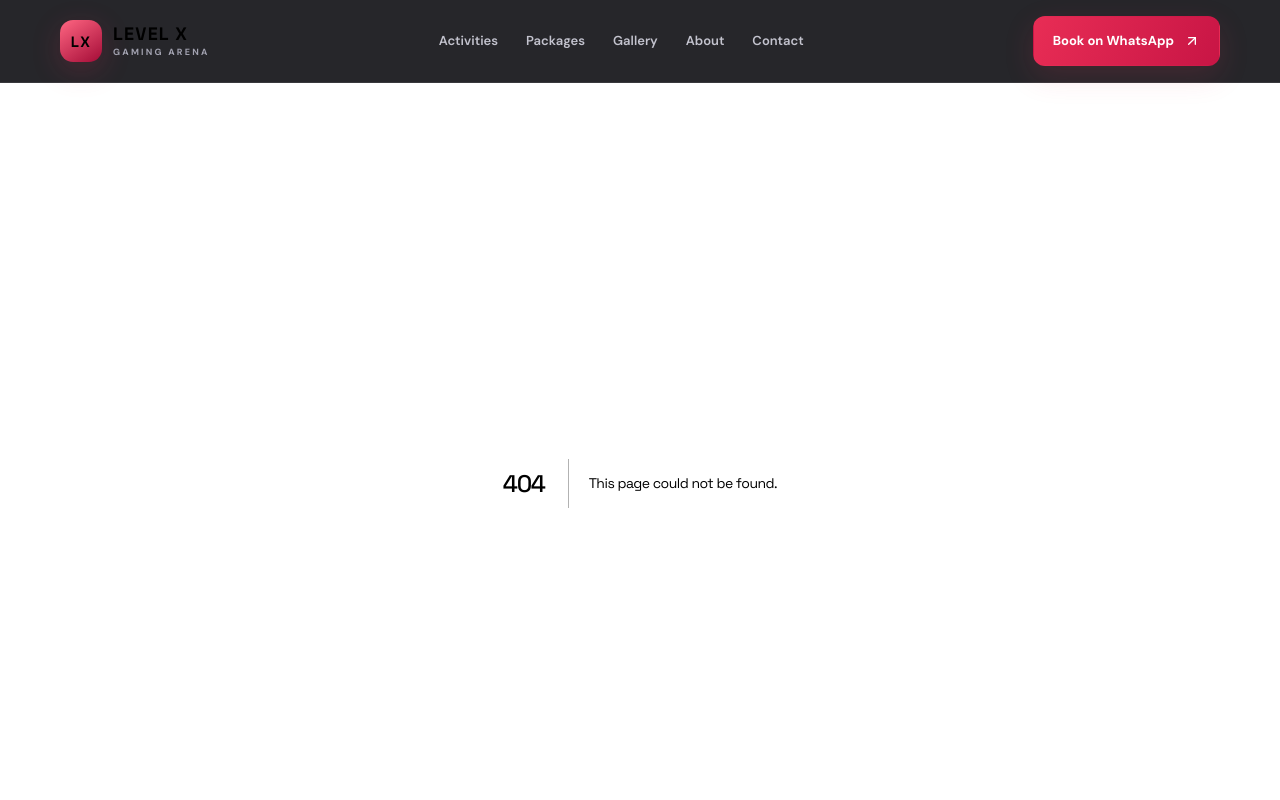
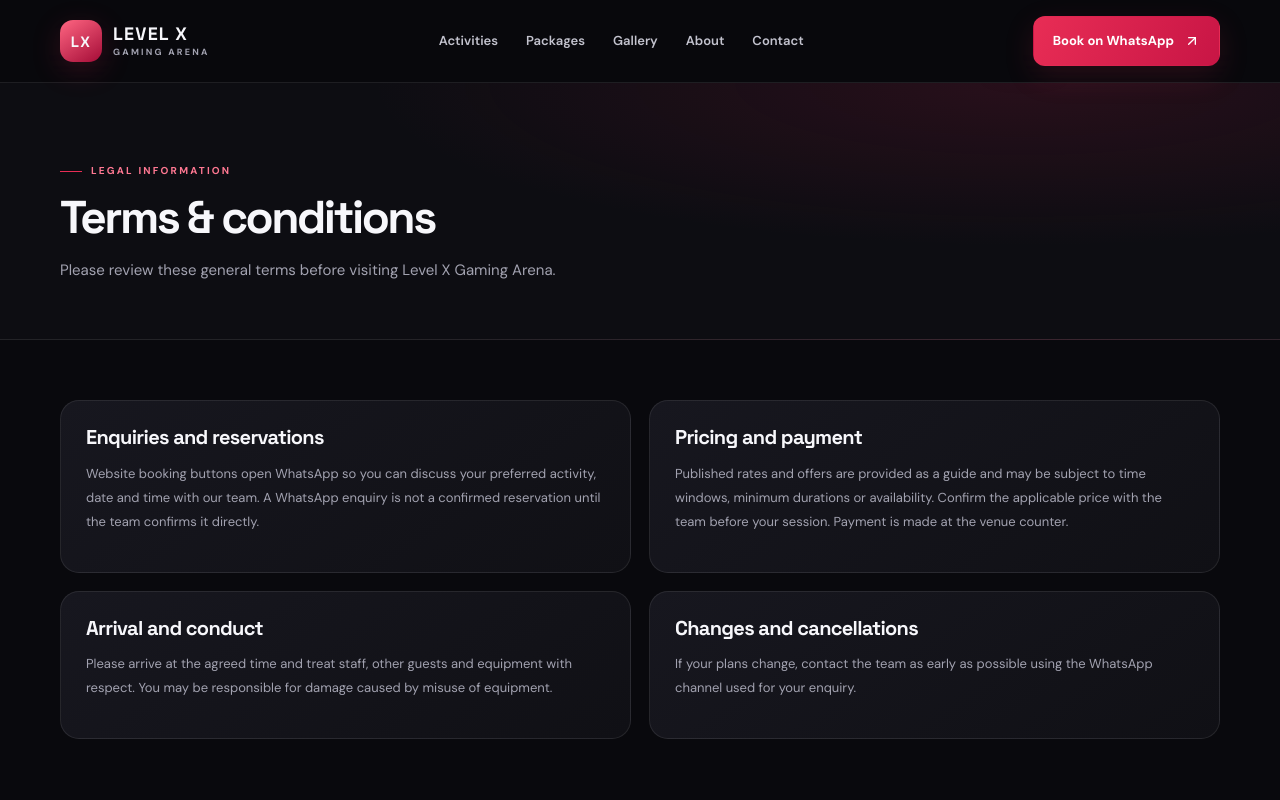
Before and after one commit to syedhussainabbaszaidi/levelxgamingarena, a Next.js app: page /terms-and-conditions in a window 1280 px wide. Before the commit this address had no page. Shown: the top 800 px of the page. Built offline with nearby package versions, Linux system fonts and the light colour scheme.

Commit message:
Add static package and information pages

```diff
--- /dev/null
+++ b/app/terms-and-conditions/page.tsx
@@ -0,0 +1,3 @@
+import type {Metadata} from "next";import {PageIntro} from "../components";
+export const metadata:Metadata={title:"Terms & conditions"};
+export default function Terms(){return <><section className="page-hero"><div className="container"><PageIntro eyebrow="Legal information" title="Terms & conditions" copy="Please review these general terms before visiting Level X Gaming Arena."/></div></section><section className="content-section"><div className="container content-grid"><article className="legal-card"><h2>Enquiries and reservations</h2><p>Website booking buttons open WhatsApp so you can discuss your preferred activity, date and time with our team. A WhatsApp enquiry is not a confirmed reservation until the team confirms it directly.</p></article><article className="legal-card"><h2>Pricing and payment</h2><p>Published rates and offers are provided as a guide and may be subject to time windows, minimum durations or availability. Confirm the applicable price with the team before your session. Payment is made at the venue counter.</p></article><article className="legal-card"><h2>Arrival and conduct</h2><p>Please arrive at the agreed time and treat staff, other guests and equipment with respect. You may be responsible for damage caused by misuse of equipment.</p></article><article className="legal-card"><h2>Changes and cancellations</h2><p>If your plans change, contact the team as early as possible using the WhatsApp channel used for your enquiry.</p></article></div></section></>;}
```
